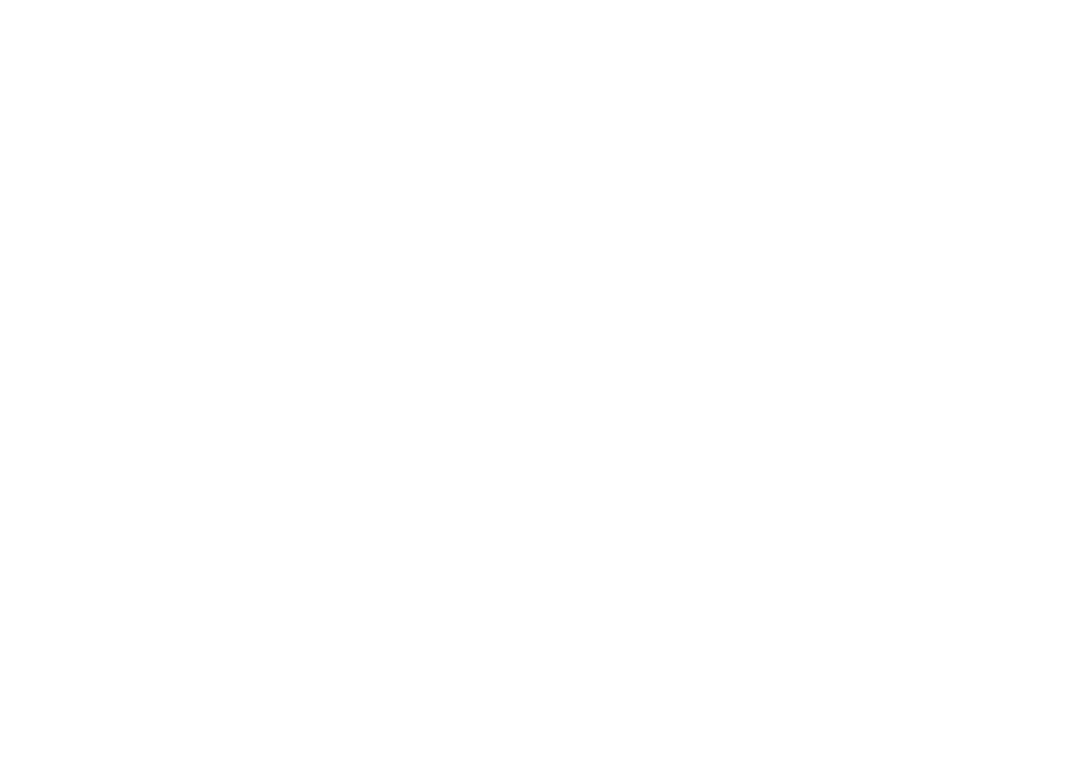
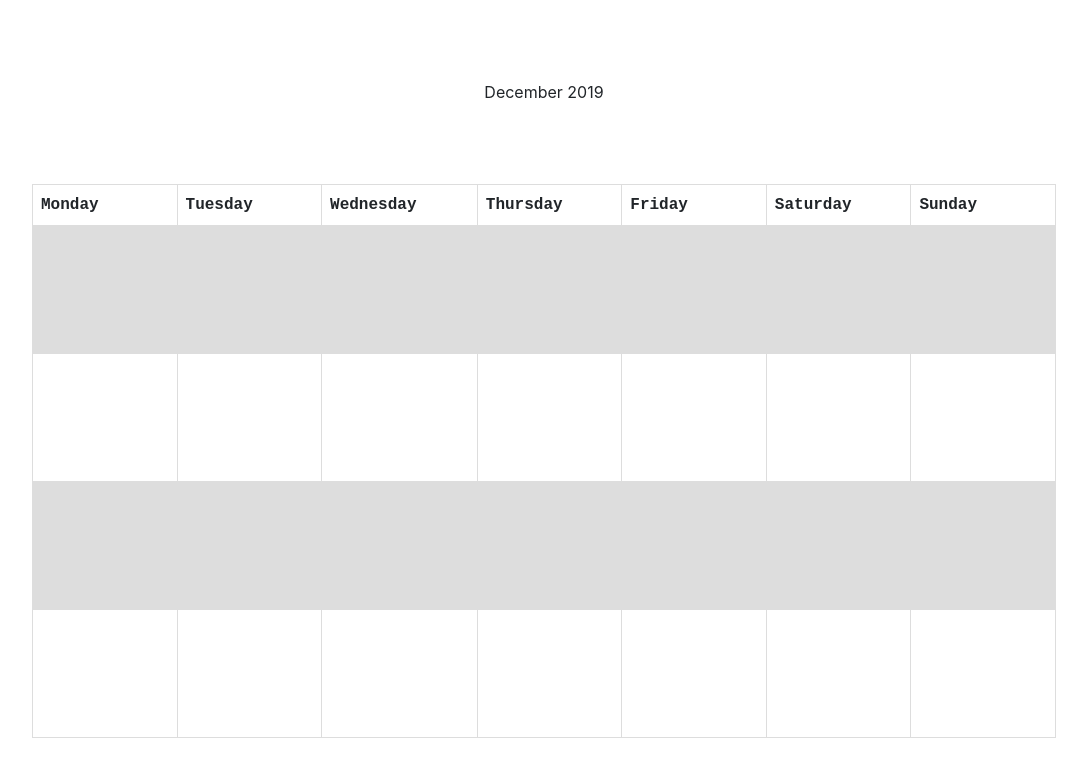
Before and after one commit to 1974pontus/Todo-kalender, a plain HTML site: page index.html in a window 1280 px wide. Shown: the whole page, without its empty margins (48-1135 px from the left). Drawn offline with nearby package versions, Linux system fonts and the light colour scheme.

Commit message:
month year

```diff
--- /dev/null
+++ b/calendar.js
@@ -0,0 +1,16 @@
+let monthYear = new Date();
+let months = [
+    'January',
+    'February',
+    'March',
+    'April',
+    'June',
+    'July',
+    'August',
+    'September',
+    'October',
+    'November',
+    'December'
+];
+document.getElementById("month").innerHTML = months[monthYear.getMonth()];
+document.getElementById("year").innerHTML = monthYear.getFullYear();
--- a/index.html
+++ b/index.html
@@ -6,6 +6,9 @@
     <meta http-equiv="X-UA-Compatible" content="ie=edge">
     <link rel="stylesheet" href="style.css">
     <title>Document</title>
+    <link rel="stylesheet" href="https://stackpath.bootstrapcdn.com/bootstrap/4.1.0/css/bootstrap.min.css"
+          integrity="sha384-9gVQ4dYFwwWSjIDZnLEWnxCjeSWFphJiwGPXr1jddIhOegiu1FwO5qRGvFXOdJZ4" crossorigin="anonymous">
+    <script defer src="./calendar.js"></script>
 </head>
 <body>
     <div class="header"></div>
@@ -13,7 +16,64 @@
         <div class="todo-title"></div>
         <div class="todo-list"></div>
     </div>
-    <div class="calender"></div>
+
+    <div class="calendar">
+        <div class="calendar-header">
+            <span id="month"></span>
+            <span id="year"></span>
+        </div>
+        <div class="calendar-dates">
+            <table>
+                <tr>
+                    <th>Monday</th>
+                    <th>Tuesday</th>
+                    <th>Wednesday</th>
+                    <th>Thursday</th>
+                    <th>Friday</th>
+                    <th>Saturday</th>
+                    <th>Sunday</th>
+                </tr>
+                <tr>
+                    <td></td>
+                    <td></td>
+                    <td></td>
+                    <td></td>
+                    <td></td>
+                    <td></td>
+                    <td></td>
+                </tr>
+                <tr>
+                    <td></td>
+                    <td></td>
+                    <td></td>
+                    <td></td>
+                    <td></td>
+                    <td></td>
+                    <td></td>
+                </tr>
+                <tr>
+                    <td></td>
+                    <td></td>
+                    <td></td>
+                    <td></td>
+                    <td></td>
+                    <td></td>
+                    <td></td>
+                </tr>
+                <tr>
+                    <td></td>
+                    <td></td>
+                    <td></td>
+                    <td></td>
+                    <td></td>
+                    <td></td>
+                    <td></td>
+                </tr>
+            </table>
+        </div>
+
+
+    </div>
 
 </body>
 </html>
--- a/style.css
+++ b/style.css
@@ -0,0 +1,29 @@
+table {
+  font-family: monospace;
+  border-collapse: collapse;
+  border-spacing: 1rem;
+  width: 80%;
+  margin: 5rem;
+}
+
+td,
+th {
+  border: 1px solid #dddddd;
+  text-align: left;
+  padding: 8px;
+}
+
+tr:nth-child(even) {
+  background-color: #dddddd;
+}
+
+td {
+  height: 8rem;
+  width: 6rem;
+}
+
+.calendar-header {
+  text-align: center;
+  width: 80%;
+  margin: 5rem;
+}
```
Also changed, not shown: calendar.css (added), script.js (deleted), styles.css (deleted).
